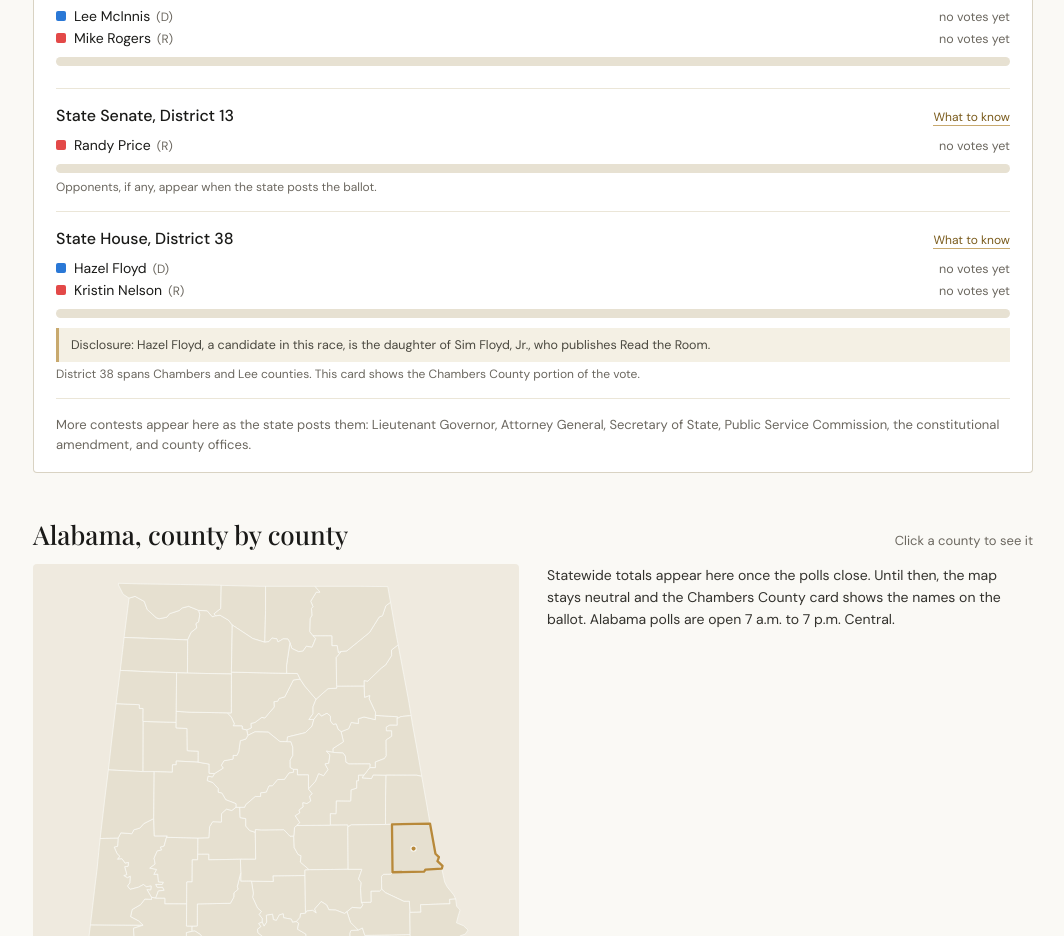
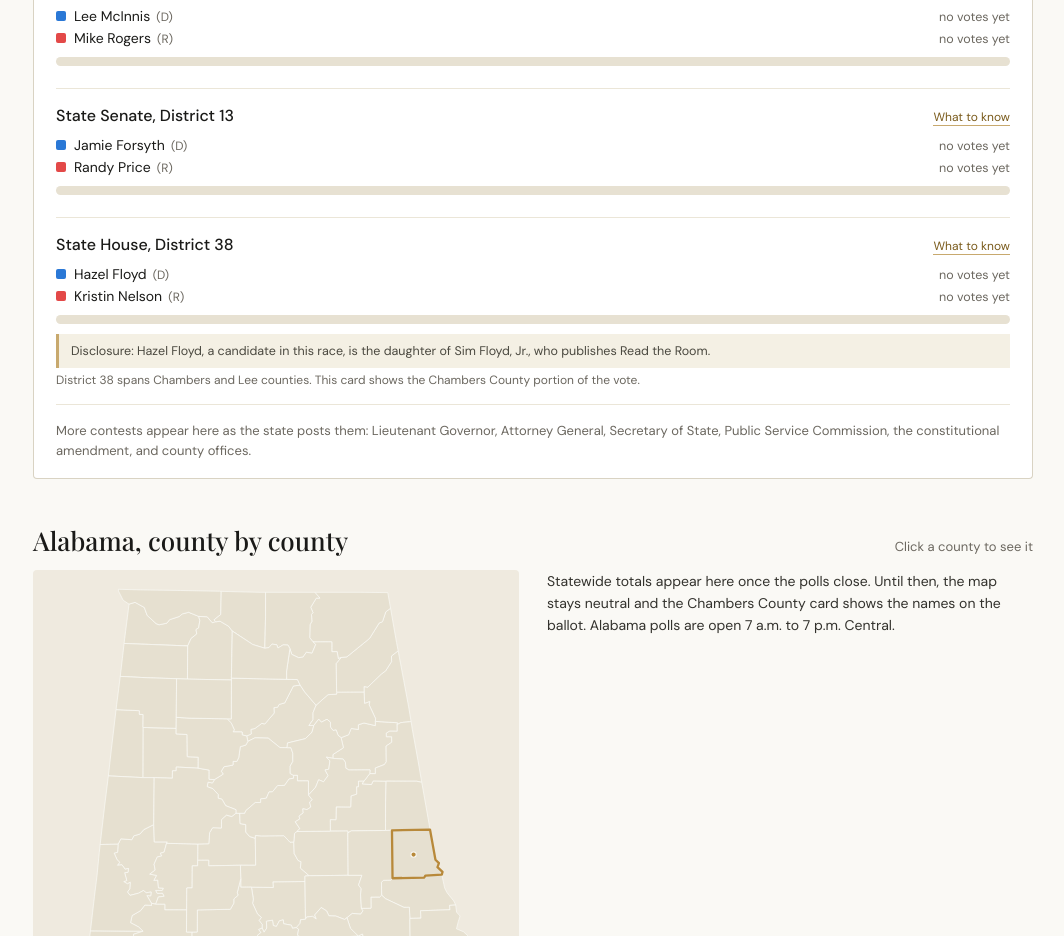
Before and after one commit to Huguleyite/readtheroom, a plain HTML site: page returns/index.html in a window 1280 px wide. Shown: the part 882-1818 px from the top of the page, without its empty margins (107-1171 px from the left). Drawn offline with nearby package versions, Linux system fonts and the light colour scheme; no server answers; a web font is replaced by a local one.

Commit message:
Returns page: add Jamie Forsyth (D) to State Senate District 13

```diff
--- a/returns/index.html
+++ b/returns/index.html
@@ -349,7 +349,7 @@ body {
     <div class="contest"><div class="contest-top"><h3>Governor</h3></div><div class="cand"><span class="name">Doug Jones <span class="party">(D)</span></span><span class="num muted">no votes yet</span></div><div class="cand"><span class="name">Tommy Tuberville <span class="party">(R)</span></span><span class="num muted">no votes yet</span></div></div>
     <div class="contest"><div class="contest-top"><h3>U.S. Senate</h3></div><div class="cand"><span class="name">Everett Wess <span class="party">(D)</span></span><span class="num muted">no votes yet</span></div><div class="cand"><span class="name">Barry Moore <span class="party">(R)</span></span><span class="num muted">no votes yet</span></div></div>
     <div class="contest"><div class="contest-top"><h3>U.S. House, 3rd District</h3></div><div class="cand"><span class="name">Lee McInnis <span class="party">(D)</span></span><span class="num muted">no votes yet</span></div><div class="cand"><span class="name">Mike Rogers <span class="party">(R)</span></span><span class="num muted">no votes yet</span></div></div>
-    <div class="contest"><div class="contest-top"><h3>State Senate, District 13</h3></div><div class="cand"><span class="name">Randy Price <span class="party">(R)</span></span><span class="num muted">no votes yet</span></div><p class="fine">Opponents, if any, appear when the state posts the ballot.</p></div>
+    <div class="contest"><div class="contest-top"><h3>State Senate, District 13</h3></div><div class="cand"><span class="name">Jamie Forsyth <span class="party">(D)</span></span><span class="num muted">no votes yet</span></div><div class="cand"><span class="name">Randy Price <span class="party">(R)</span></span><span class="num muted">no votes yet</span></div></div>
     <div class="contest"><div class="contest-top"><h3>State House, District 38</h3></div><div class="cand"><span class="name">Hazel Floyd <span class="party">(D)</span></span><span class="num muted">no votes yet</span></div><div class="cand"><span class="name">Kristin Nelson <span class="party">(R)</span></span><span class="num muted">no votes yet</span></div><div class="dis">Disclosure: Hazel Floyd, a candidate in this race, is the daughter of Sim Floyd, Jr., who publishes Read the Room.</div><p class="fine">District 38 spans Chambers and Lee counties. This card shows the Chambers County portion of the vote.</p></div>
   </section>
 
@@ -516,7 +516,7 @@ var ROSTER = [
   { id: 'gov',          title: 'Governor',                 cands: [['Doug Jones', 'D'], ['Tommy Tuberville', 'R']] },
   { id: 'us-sen',       title: 'U.S. Senate',              cands: [['Everett Wess', 'D'], ['Barry Moore', 'R']] },
   { id: 'us-house-3',   title: 'U.S. House, 3rd District', cands: [['Lee McInnis', 'D'], ['Mike Rogers', 'R']] },
-  { id: 'al-senate-13', title: 'State Senate, District 13', cands: [['Randy Price', 'R']], note: 'Opponents, if any, appear when the state posts the ballot.' },
+  { id: 'al-senate-13', title: 'State Senate, District 13', cands: [['Jamie Forsyth', 'D'], ['Randy Price', 'R']] },
   { id: 'al-house-38',  title: 'State House, District 38', cands: [['Hazel Floyd', 'D'], ['Kristin Nelson', 'R']],
     disclosure: 'Disclosure: Hazel Floyd, a candidate in this race, is the daughter of Sim Floyd, Jr., who publishes Read the Room.',
     note: 'District 38 spans Chambers and Lee counties. This card shows the Chambers County portion of the vote.' }
```
